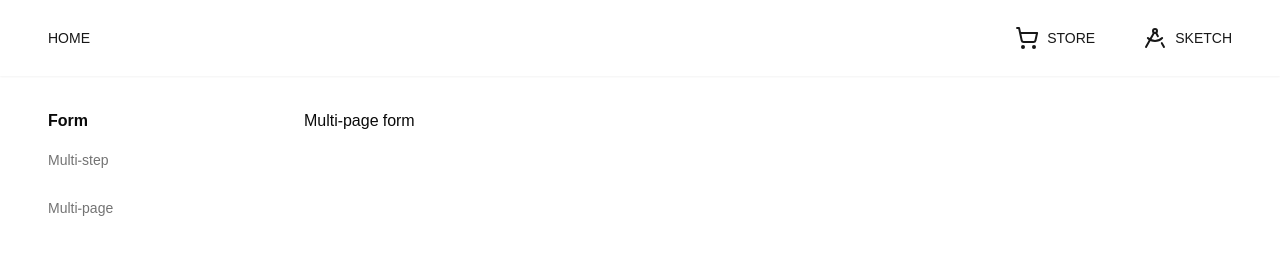
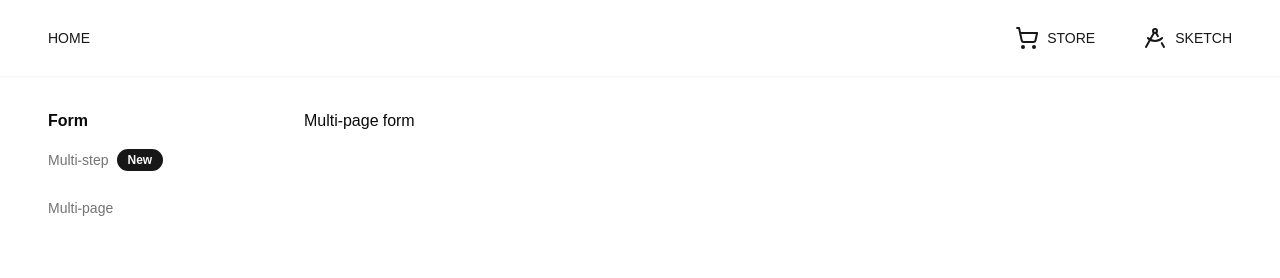
Before and after one commit to sokhuong-uon/sokhuong, a Next.js app: page /en/sketch/form/multi-page in a window 1280 px wide. Shown: the top 278 px of the page. Built offline with nearby package versions, Linux system fonts and the light colour scheme.

Commit message:
feat: add badge for sidebar item

```diff
--- a/src/app/[locale]/sketch/layout.tsx
+++ b/src/app/[locale]/sketch/layout.tsx
@@ -9,6 +9,7 @@ const menu = [
 			{
 				label: 'Multi-step',
 				path: '/sketch/form/multi-step',
+				badge: 'New',
 			},
 			{
 				label: 'Multi-page',
--- a/src/features/navigation/components/sidebar.tsx
+++ b/src/features/navigation/components/sidebar.tsx
@@ -1,10 +1,13 @@
 import Link from 'next/link'
 
+import { Badge } from '@/components/ui/badge'
 import { Button } from '@/components/ui/button'
+
+type MenuItem = { label: string; path: string; badge?: string }
 
 type Menu = {
 	label: string
-	items: { label: string; path: string; badge?: string }[]
+	items: MenuItem[]
 }
 
 type SidebarProps = {
@@ -19,17 +22,12 @@ export function Sidebar({ menu }: SidebarProps) {
 					<li key={menuItem.label} className="flex flex-col gap-2">
 						<h4 className="pl-4 font-bold">{menuItem.label}</h4>
 
-						<ul className="flex flex-col gap-2">
-							{menuItem.items.map((subItem) => (
-								<li key={subItem.path}>
-									<Button
-										asChild
-										variant={'ghost'}
-										className="w-full justify-start text-muted-foreground"
-									>
-										<Link href={subItem.path}>{subItem.label}</Link>
-									</Button>
-								</li>
+						<ul
+							className="flex flex-col gap-2"
+							aria-describedby={menuItem.label}
+						>
+							{menuItem.items.map((item) => (
+								<SidebarListItem key={item.path} item={item} />
 							))}
 						</ul>
 					</li>
@@ -38,3 +36,22 @@ export function Sidebar({ menu }: SidebarProps) {
 		</nav>
 	)
 }
+
+function SidebarListItem({ item }: { item: MenuItem }) {
+	return (
+		<li key={item.path}>
+			<Button
+				asChild
+				variant={'ghost'}
+				className="w-full justify-start text-muted-foreground"
+			>
+				<Link href={item.path} className="flex gap-2">
+					<span className="truncate" title={item.label}>
+						{item.label}
+					</span>
+					{item.badge && <Badge>{item.badge}</Badge>}
+				</Link>
+			</Button>
+		</li>
+	)
+}
```
